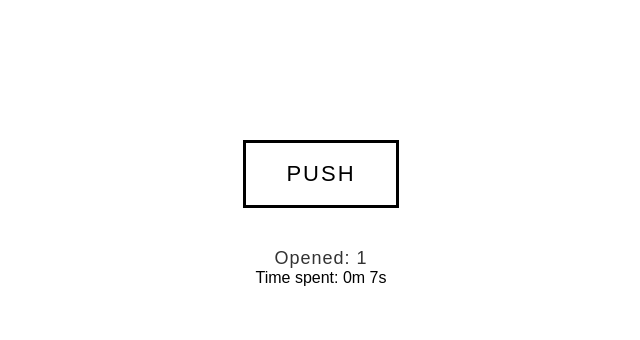
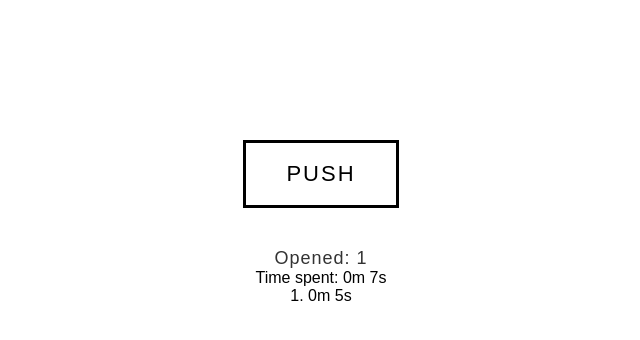
Before and after one commit to aivvdmo-gif/random-go, a plain HTML site: page index.html in a window 1280 px wide. Both pictures are taken after a click on the button "PUSH". Shown: the full height of the page, 319-959 px from the left. Drawn offline with Linux system fonts and the light colour scheme.

Commit message:
Implement site visit logging feature
Add logging functionality to track time spent on sites.

```diff
--- a/index.html
+++ b/index.html
@@ -39,6 +39,7 @@
 
   <div id="counter">Opened: 0</div>
   <div id="timer">Time spent: 0m 0s</div>
+  <div id="logs"></div>
 
   <script>
     const sites = [
@@ -162,6 +163,25 @@
 
 
     ];
+    let lastOpenTime = Date.now();  // 前回サイトを開いた時刻
+const logsEl = document.getElementById("logs");
+let logCount = 0;
+
+// 前のサイトの滞在時間をログに追加
+function addLog() {
+  const now = Date.now();
+  const diff = Math.floor((now - lastOpenTime) / 1000);
+  const minutes = Math.floor(diff / 60);
+  const seconds = diff % 60;
+
+  logCount++;
+
+  const entry = document.createElement("div");
+  entry.innerText = `${logCount}. ${minutes}m ${seconds}s`;
+  logsEl.appendChild(entry);
+
+  lastOpenTime = now;
+}
 
     /* -------------------- ランダム処理 -------------------- */
     let startTime = Date.now();
@@ -183,6 +203,7 @@
     const counterEl = document.getElementById("counter");
 
     document.getElementById("btn").addEventListener("click", () => {
+      addLog();
       if (remaining.length === 0) {
         alert("☆Updating...Please wait⭐︎");
         return;
```
